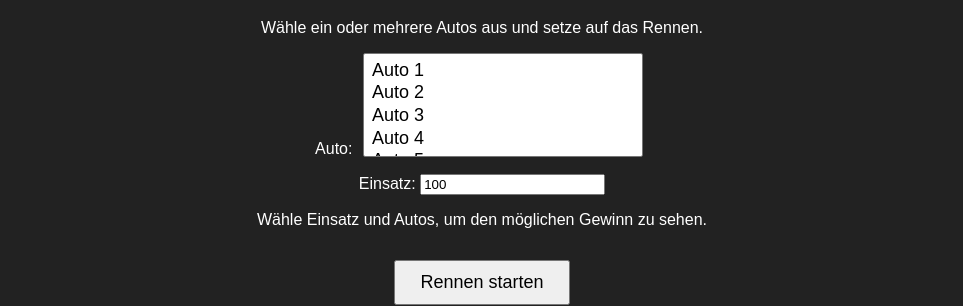
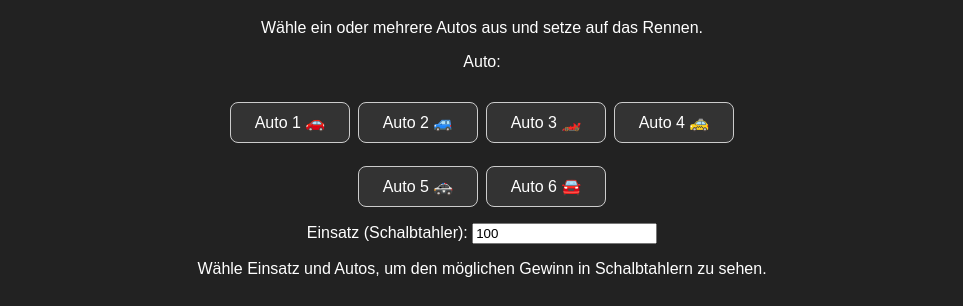
Before and after one commit to vali9555/Vali955, a plain HTML site: page Auto-Rennen-multitipp.html in a window 1280 px wide. Shown: the part 82-388 px from the top of the page, without its empty margins (158-1121 px from the left). Drawn offline with Linux system fonts and the light colour scheme.

Commit message:
Update Auto-Rennen-multitipp website

```diff
--- a/Auto-Rennen-multitipp.html
+++ b/Auto-Rennen-multitipp.html
@@ -67,6 +67,31 @@ select {
     width: 280px;
 }
 
+#carChooser {
+    display: flex;
+    flex-wrap: wrap;
+    justify-content: center;
+    gap: 8px;
+    margin: 10px auto;
+    max-width: 520px;
+}
+
+.car-choice {
+    border: 1px solid #ccc;
+    background: #333;
+    color: white;
+    padding: 10px 14px;
+    font-size: 16px;
+    border-radius: 8px;
+    cursor: pointer;
+    min-width: 120px;
+}
+
+.car-choice.selected {
+    background: #0a7;
+    border-color: #0f9;
+}
+
 #result {
     font-size: 24px;
     margin-top: 20px;
@@ -79,24 +104,15 @@ select {
 <h1>🏁 Auto-Rennen Multi-Tipp</h1>
 <p>Wähle ein oder mehrere Autos aus und setze auf das Rennen.</p>
 
-<p>
-Auto:
-<select id="betCars" multiple size="4">
-    <option value="0">Auto 1</option>
-    <option value="1">Auto 2</option>
-    <option value="2">Auto 3</option>
-    <option value="3">Auto 4</option>
-    <option value="4">Auto 5</option>
-    <option value="5">Auto 6</option>
-</select>
-</p>
+<p>Auto:</p>
+<div id="carChooser"></div>
 
 <p>
-Einsatz:
+Einsatz (Schalbtahler):
 <input id="betAmount" type="number" value="100" min="1">
 </p>
 
-<p id="payoutInfo">Wähle Einsatz und Autos, um den möglichen Gewinn zu sehen.</p>
+<p id="payoutInfo">Wähle Einsatz und Autos, um den möglichen Gewinn in Schalbtahlern zu sehen.</p>
 
 <button id="startButton">Rennen starten</button>
 
@@ -108,9 +124,10 @@ const cars = ["🚗", "🚙", "🏎️", "🚕", "🚓", "🚘"];
 const tracks = document.getElementById('tracks');
 const result = document.getElementById('result');
 const payoutInfo = document.getElementById('payoutInfo');
-const betCars = document.getElementById('betCars');
+const carChooser = document.getElementById('carChooser');
 const betAmount = document.getElementById('betAmount');
 const startButton = document.getElementById('startButton');
+const selectedCars = new Set();
 
 for (let i = 0; i < cars.length; i++) {
     tracks.innerHTML += `
@@ -122,9 +139,40 @@ for (let i = 0; i < cars.length; i++) {
     `;
 }
 
+for (let i = 0; i < cars.length; i++) {
+    const button = document.createElement('button');
+    button.type = 'button';
+    button.className = 'car-choice';
+    button.textContent = `Auto ${i + 1} ${cars[i]}`;
+    button.dataset.index = i;
+    button.addEventListener('click', () => toggleCarSelection(i, button));
+    carChooser.appendChild(button);
+}
+
+function toggleCarSelection(index, button) {
+    if (selectedCars.has(index)) {
+        selectedCars.delete(index);
+        button.classList.remove('selected');
+    } else {
+        selectedCars.add(index);
+        button.classList.add('selected');
+    }
+    updatePayoutInfo();
+}
+
+function updatePayoutInfo() {
+    const count = selectedCars.size;
+    const bet = parseInt(betAmount.value, 10);
+    if (count === 0 || !bet || bet <= 0) {
+        payoutInfo.textContent = 'Wähle Einsatz und Autos, um den möglichen Gewinn in Schalbtahlern zu sehen.';
+        return;
+    }
+    const payout = Math.round(bet * 6 / count);
+    payoutInfo.textContent = `Bei ${count} Tipp(s) und ${bet} Schalbtahler Einsatz beträgt der mögliche Gewinn ${payout} Schalbtahler.`;
+}
+
 function startRace() {
-    const chosenOptions = Array.from(betCars.selectedOptions);
-    const chosenIndices = chosenOptions.map(option => parseInt(option.value, 10));
+    const chosenIndices = Array.from(selectedCars);
     const bet = parseInt(betAmount.value, 10);
 
     if (chosenIndices.length === 0) {
@@ -138,7 +186,6 @@ function startRace() {
     }
 
     const payout = Math.round(bet * 6 / chosenIndices.length);
-    const profit = payout - bet;
     payoutInfo.textContent = `Bei ${chosenIndices.length} Tipp(s) und ${bet} Schalbtahler Einsatz beträgt der mögliche Gewinn ${payout} Schalbtahler.`;
 
     result.textContent = '';
```
